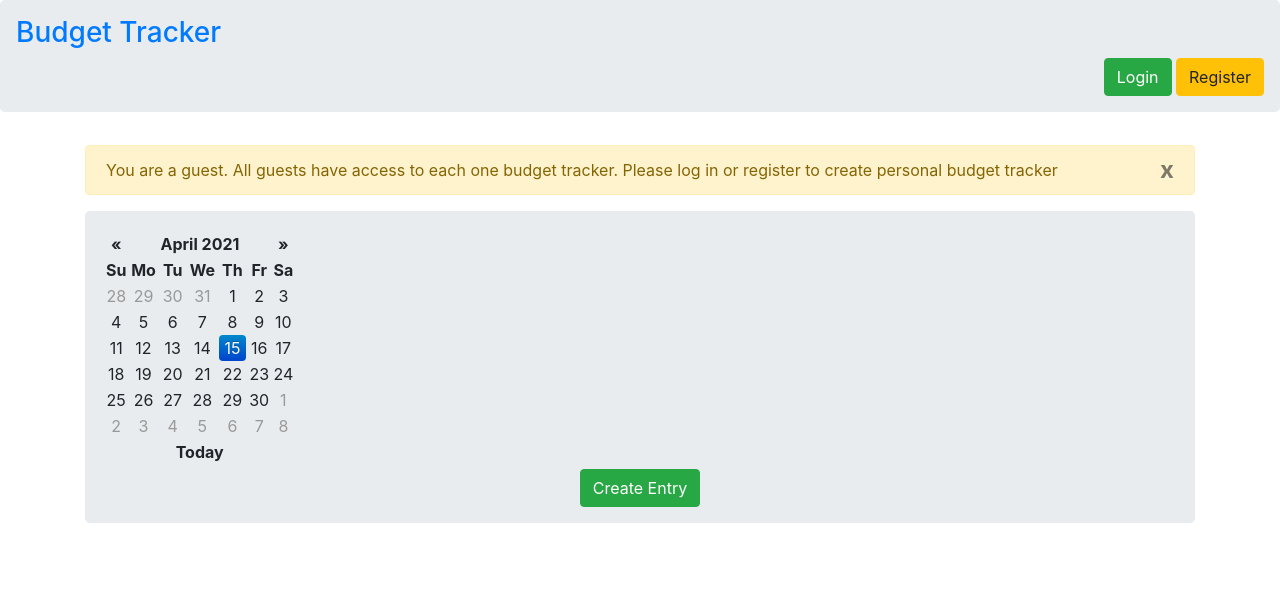
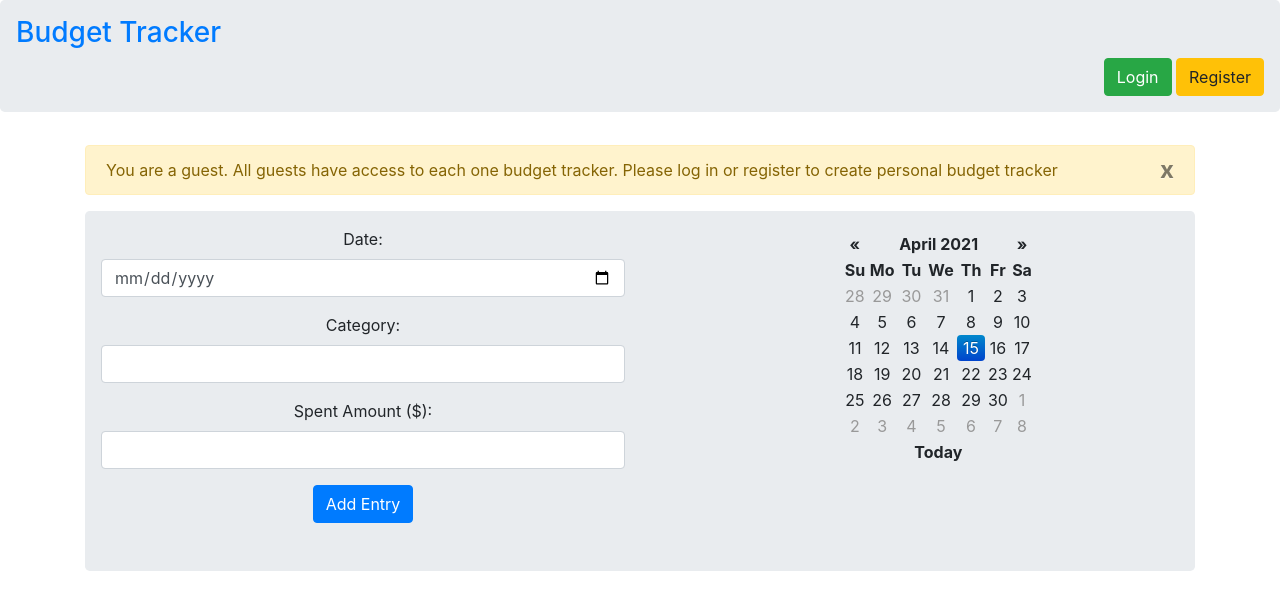
Before and after one commit to AndriiVal/BudgetTrackerApp, a Flask app: page / in a window 1280 px wide. Shown: the top 610 px of the page. Run offline with Flask 2, Linux system fonts and the light colour scheme; data that the repository does not hold is empty; some libraries are stand-ins or nearby versions.

Commit message:
redesigned

```diff
--- a/app/static/js/app.js
+++ b/app/static/js/app.js
@@ -15,5 +15,4 @@ $(document).ready(function() {
 	        $('#datepicker').datepicker('getFormattedDate')
     	);
     });
-    $('.collapse').removeClass('show');
 })
--- a/app/templates/index.html
+++ b/app/templates/index.html
@@ -11,15 +11,42 @@
         </div>
       {% endif %}
       <div class="jumbotron p-3">
-        <div class dates>
+        <div class="row">
+          <div class="col">
+            <div class="text-center">
+
+              <form action="{{ url_for('main.add_entry') }}" method="POST">
+                <div class="form-group">
+                  <label>Date:</label>
+                  <input type="date" class="form-control" name="entry_date" required="1">
+                </div>
+                 <div class="form-group">
+                  <label>Category:</label>
+                  <input type="text" class="form-control" name="category" required="1">
+                </div>
+                <div class="form-group">
+                  <label>Spent Amount ($):</label>
+                  <input type="number" class="form-control" name="spent" required="1">
+                </div>
+                <div class="form-group">
+                  <button class="btn btn-primary" type="submit">Add Entry</button>
+                </div>
+              </form>
+
+            </div>
+          </div>
+          <div class="col">
+            <div class="row justify-content-center">
+              <div class="col-4">
                 <div id="datepicker"></div>
                 <input type="hidden" id="my_hidden_input">
               </div>
-        <div class="text-center">
-          <button type="button"  class="btn btn-success" data-toggle="modal" data-target="#modaladd">Create Entry</button><br>
+            </div>
           </div>
         </div>
 
+
+      <div class="text-center">
 				<div class="table-responsive">
     			<table class="table table-hover">
 
@@ -94,37 +121,6 @@
                 		</table>
                   </div>
                 </div>
-
-                              <!-- Modal Add Entry-->
-<div id="modaladd" class="modal fade" role="dialog">
-  <div class="modal-dialog">
-    <div class="modal-content">
-      <div class="modal-header">
-        <h4 class="modal-title">Add Entry</h4>
-      </div>
-      <div class="modal-body">
-        <form action="{{ url_for('main.add_entry') }}" method="POST">
-          <div class="form-group">
-            <label>Date:</label>
-            <input type="date" class="form-control" name="entry_date" required="1">
-          </div>
-           <div class="form-group">
-            <label>Category:</label>
-            <input type="text" class="form-control" name="category" required="1">
-          </div>
-          <div class="form-group">
-            <label>Spent Amount ($):</label>
-            <input type="number" class="form-control" name="spent" required="1">
-          </div>
-          <div class="form-group">
-            <button class="btn btn-primary" type="submit">Add Entry</button>
-          </div>
-        </form>
-      </div>
-      <div class="modal-footer">
-        <button type="button" class="btn btn-secondary" data-dismiss="modal">Close</button>
-      </div>
-    </div>
 					   </div>
           </div>
 
```
Also changed, not shown: budget.db, 11 other files. Lines whose indentation alone changed are shown as unchanged.
